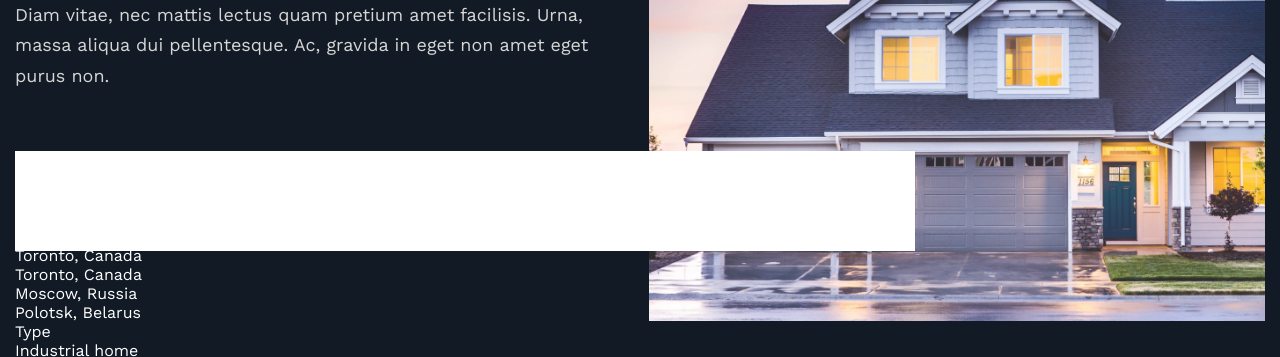
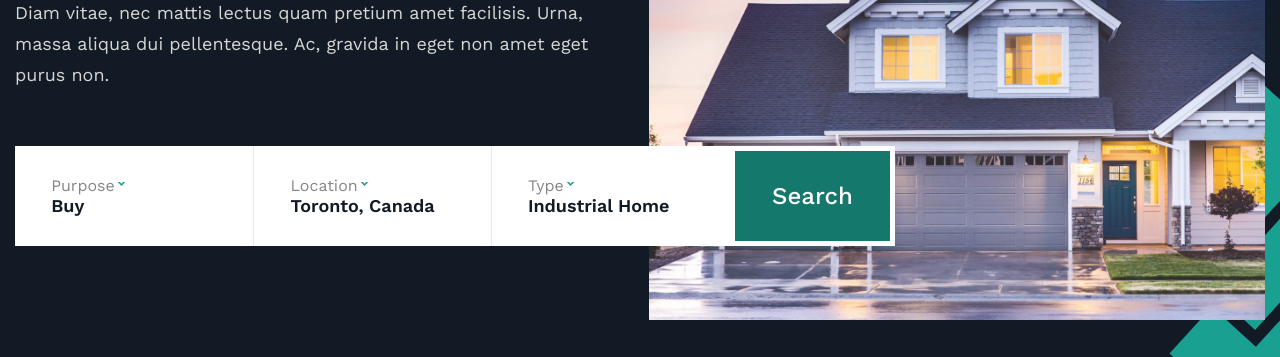
Before and after one commit to KirylBar/rentiz, a website built with webpack: page src/index.html in a window 1280 px wide. Shown: the part 438-795 px from the top of the page. Built offline with nearby package versions, Linux system fonts and the light colour scheme.

Commit message:
add hero block

```diff
--- a/src/index.html
+++ b/src/index.html
@@ -103,6 +103,7 @@
             <img src="./img/hero-img.jpg" alt="house" />
           </div>
         </div>
+        <img class="hero-deco" src="./img/hero-decor.svg" alt="right decorator">
       </section>
     </main>
   </body>
--- a/src/js/scripts.js
+++ b/src/js/scripts.js
@@ -9,3 +9,23 @@
     body.classList.toggle('_lock')
   })
 }
+
+//filter dropdown
+
+const filter = document.querySelector('.filter')
+
+if (filter) {
+  const items = filter.querySelectorAll('.block-filter')
+
+  items.forEach((item) => {
+    item.addEventListener('click', (event) => {
+      item.querySelector('.block-filter__dropdawn').classList.toggle('_active')
+      item.querySelector('.block-filter__icon').classList.toggle('_active')
+
+      if (event.target.classList.contains('block-filter__item')) {
+        item.querySelector('.block-filter__value').textContent =
+          event.target.textContent
+      }
+    })
+  })
+}
--- /dev/null
+++ b/src/scss/_filter.scss
@@ -0,0 +1,117 @@
+.filter {
+  display: grid;
+  grid-template-columns: 1fr 1fr 1fr 165px;
+  color: #000;
+  @media (max-width: 576px) {
+    grid-template-columns: repeat(3, 1fr);
+    padding: 10px;
+    height: auto;
+  }
+  @media (max-width: 475px) {
+    grid-template-columns: 1fr;
+    gap: 10px;
+  }
+  // .filter__block
+  &__block {
+    &:nth-child(2) {
+      border-right: 1px solid #e8e8e8;
+      border-left: 1px solid #e8e8e8;
+    }
+  }
+  // .filter__btn
+  &__btn {
+    padding: 5px;
+    button {
+      cursor: pointer;
+      background-color: $accent-color;
+      height: 100%;
+      width: 100%;
+      border: none;
+      font-weight: 500;
+      font-size: 24px;
+      text-transform: capitalize;
+      color: #ffffff;
+      padding: 10px;
+      &:active {
+        background-color: #15786c;
+      }
+    }
+    @media (max-width: 576px) and (min-width: 475px) {
+      grid-column: 1/4;
+    }
+  }
+}
+.block-filter {
+  position: relative;
+  // .block-filter__button
+  &__button {
+    padding: 0 clamp(0.625rem, 0.08rem + 2.73vw, 2.5rem);
+    display: flex;
+    justify-content: center;
+    height: 100%;
+    flex-direction: column;
+    cursor: pointer;
+  }
+  // .block-filter__header
+  &__header {
+    display: flex;
+    align-items: center;
+  }
+  // .block-filter__type
+  &__type {
+    padding-right: 2px;
+    font-size: 16px;
+    color: #858585;
+  }
+  // .block-filter__icon
+  &__icon {
+    width: 10px;
+    height: 7px;
+    background: url('../img/icons/angle.svg') center bottom no-repeat;
+    transition: transform 0.2s;
+    &._active {
+      transform: rotate(180deg);
+    }
+  }
+  // .block-filter__value
+  &__value {
+    color: $bg-color;
+    font-weight: 600;
+    font-size: 18px;
+    text-transform: capitalize;
+  }
+  // .block-filter__dropdown
+  &__dropdawn {
+    position: absolute;
+    z-index: 3;
+    top: 100%;
+    left: 0;
+    right: 0;
+    background-color: #fff;
+    border-radius: 5px;
+    overflow: hidden;
+    opacity: 0;
+    visibility: hidden;
+    pointer-events: none;
+    transition: all 0.2s;
+    box-shadow: 0 0 5px 1px #000;
+    &._active {
+      opacity: 1;
+      visibility: visible;
+      pointer-events: all;
+      transform: translateY(5px);
+    }
+  }
+  // .block-filter__item
+  &__item {
+    padding: 10px;
+    transition: background-color 0.2s;
+    text-transform: capitalize;
+    cursor: pointer;
+    @media (any-hover: hover) {
+      &:hover {
+        background-color: #adadad;
+      }
+    }
+  }
+}
--- a/src/scss/_hero.scss
+++ b/src/scss/_hero.scss
@@ -1,50 +1,61 @@
 .hero {
-  margin-top: clamp(1.875rem, 1.057rem + 4.09vw, 4.688rem);
-
+  margin-top: clamp(1.25rem, 0.25rem + 5vw, 4.688rem);
+  padding-bottom: clamp(1.25rem, -0.023rem + 6.36vw, 5.625rem);
+  position: relative;
+  .hero-deco {
+    position: absolute;
+    bottom: -150px;
+    right: 0;
+    z-index: -1;
+    @media (max-width: 576px) {
+      height: 300px;
+    }
+  }
   // .hero__container
-
   &__container {
     display: flex;
     justify-content: space-between;
     align-items: center;
+    @media (max-width: 992px) {
+      flex-direction: column;
+    }
   }
-
   // .hero__content
-
   &__content {
     flex: 0 0 calc(700px / 1420px * 100%);
     padding-bottom: 160px;
+    @media (max-width: 992px) {
+      padding-bottom: 20px;
+    }
   }
-
   // .hero__title
-
   &__title {
     font-weight: 600;
     font-size: clamp(1.875rem, 1.184rem + 3.45vw, 4.25rem);
     line-height: 1.26;
     text-transform: capitalize;
-    color: #ffffff;
   }
-
   // .hero__text
-
   &__text {
     margin-top: 18px;
   }
-
   // .hero__filter
-
   &__filter {
     height: 100px;
-    width: 900px;
-    background-color: #ffff;
-    margin-top: 60px;
+    width: 880px;
+    background-color: #fff;
+    margin-top: clamp(1.875rem, 1.33rem + 2.73vw, 3.75rem);
     position: absolute;
+    @media (max-width: 992px) {
+      width: 100%;
+      position: static;
+    }
   }
-
   // .hero__img
-
   &__img {
     flex: 0 0 calc(700px / 1420px * 100%);
+    @media (min-width: 768px) and (max-width: 992px) {
+      display: none;
+    }
   }
 }
--- a/src/scss/main.scss
+++ b/src/scss/main.scss
@@ -4,3 +4,4 @@
 @import 'global';
 @import '_header';
 @import '_hero';
+@import '_filter';
```
Also changed, not shown: src/img/hero-decor.svg (added), src/img/icons/angle.svg (added).
